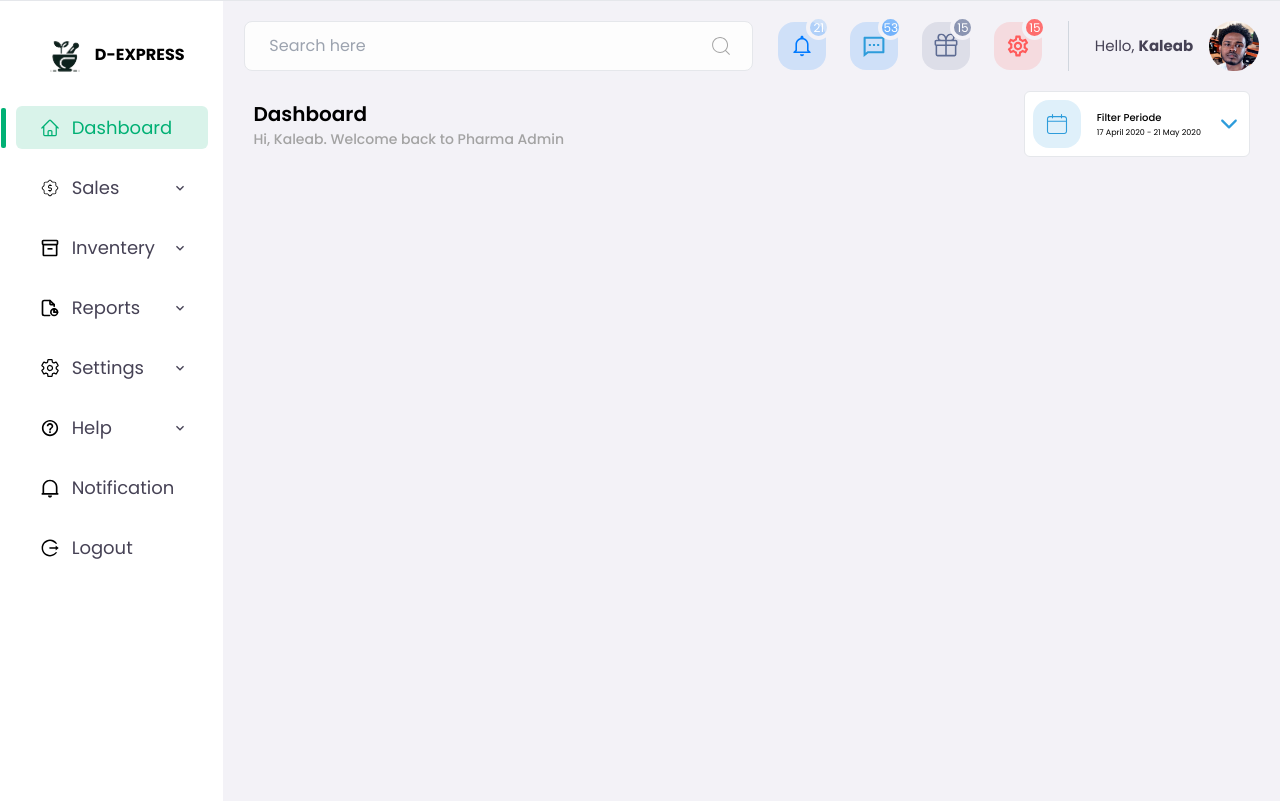
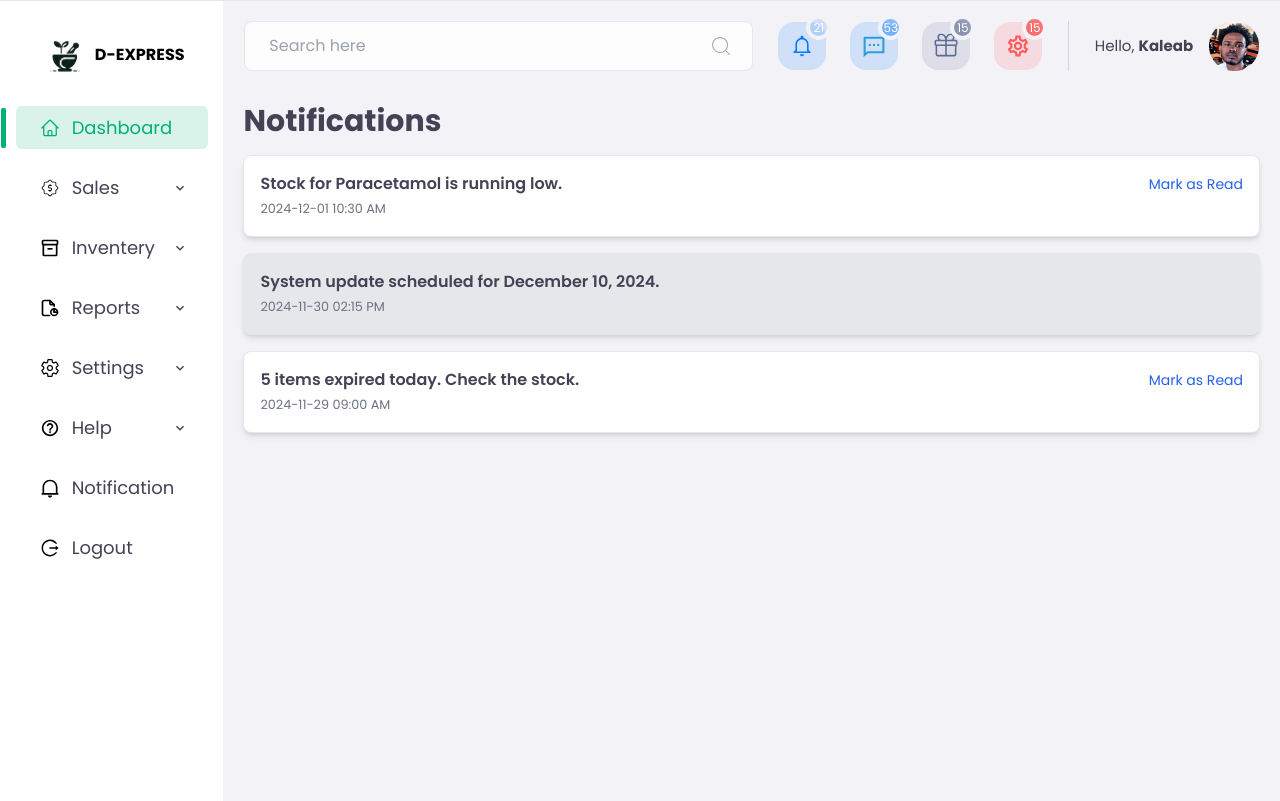
Before and after one commit to kalolani/PharmaTrack, a React (Vite) app in the folder FrontEnd/: page /dashboard/notify in a window 1280 px wide. Built offline with nearby package versions, Linux system fonts and the light colour scheme.

Commit message:
added the notifications page

```diff
--- a/FrontEnd/src/components/Notifications.jsx
+++ b/FrontEnd/src/components/Notifications.jsx
@@ -1,13 +1,74 @@
+import { useState } from "react";
 import AdminNavBar from "./AdminNavBar";
-import DashboardWelcome from "./DashboardWelcome";
 
-function Notifications() {
+const demoNotifications = [
+  {
+    id: 1,
+    type: "alert",
+    message: "Stock for Paracetamol is running low.",
+    createdAt: "2024-12-01 10:30 AM",
+    isRead: false,
+  },
+  {
+    id: 2,
+    type: "system",
+    message: "System update scheduled for December 10, 2024.",
+    createdAt: "2024-11-30 02:15 PM",
+    isRead: true,
+  },
+  {
+    id: 3,
+    type: "alert",
+    message: "5 items expired today. Check the stock.",
+    createdAt: "2024-11-29 09:00 AM",
+    isRead: false,
+  },
+];
+
+const Notifications = () => {
+  // Use demo data as initial state
+  const [notifications, setNotifications] = useState(demoNotifications);
+
+  // Mark notification as read
+  const markAsRead = (id) => {
+    setNotifications((prev) =>
+      prev.map((notif) =>
+        notif.id === id ? { ...notif, isRead: true } : notif
+      )
+    );
+  };
+
   return (
     <div className="pt-[20px] pb-[50px] px-[20px] w-[85%] h-[100%] z-[10] text-[rgb(249 250 251)] font-Poppins bg-[#F3F2F7] min-h-screen">
       <AdminNavBar />
-      <DashboardWelcome />
+      <h1 className="text-3xl text-[#464255] font-bold mt-8 mb-4">
+        Notifications
+      </h1>
+      <ul className="space-y-4">
+        {notifications.map((notif) => (
+          <li
+            key={notif.id}
+            className={`p-4 rounded-lg shadow-md border ${
+              notif.isRead ? "bg-gray-200" : "bg-white"
+            }`}
+          >
+            <div className="flex justify-between items-center">
+              <p className="text-[#464255] font-semibold">{notif.message}</p>
+              {!notif.isRead && (
+                <button
+                  onClick={() => markAsRead(notif.id)}
+                  className="text-sm text-blue-600"
+                >
+                  Mark as Read
+                </button>
+              )}
+            </div>
+            <small className="text-gray-500">{notif.createdAt}</small>
+          </li>
+        ))}
+      </ul>
     </div>
   );
-}
+};
 
 export default Notifications;
```
